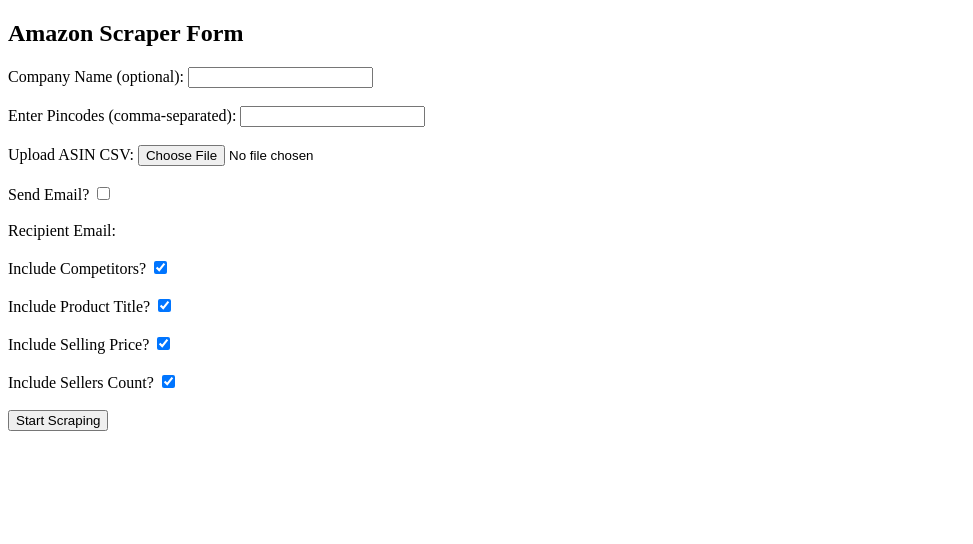
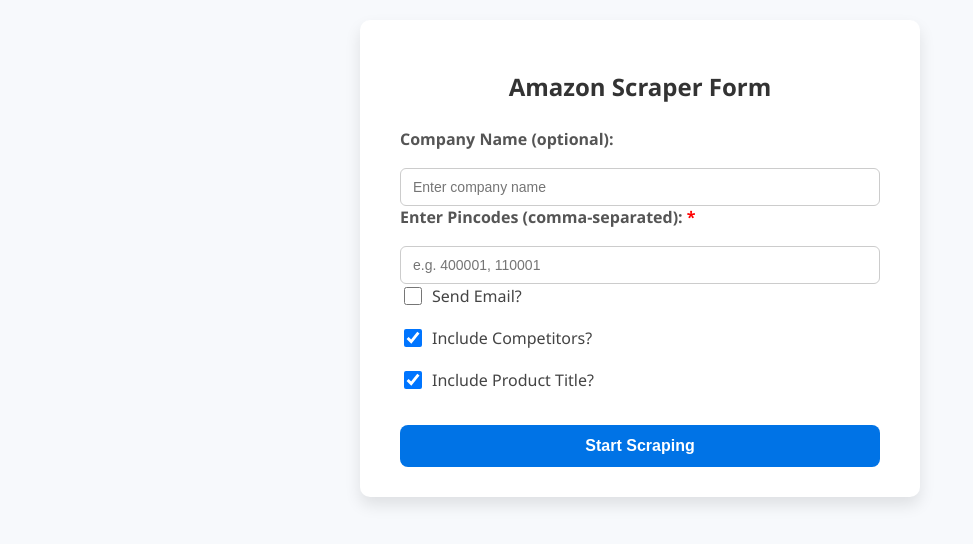
Before and after one commit to Dave8011/amazon-scraper-api, a plain HTML site: page amazon_scraper_project/frontend/index.html in a window 1280 px wide. Shown: the whole page, without its empty margins (0-973 px from the left). Drawn offline with Linux system fonts and the light colour scheme.

Commit message:
Update index.html

```diff
--- a/amazon_scraper_project/frontend/index.html
+++ b/amazon_scraper_project/frontend/index.html
@@ -1,71 +1,186 @@
 <!DOCTYPE html>
-<html>
+<html lang="en">
 <head>
+  <meta charset="UTF-8" />
+  <meta name="viewport" content="width=device-width, initial-scale=1" />
   <title>Amazon Scraper UI</title>
+  <style>
+    body {
+      font-family: 'Segoe UI', Tahoma, Geneva, Verdana, sans-serif;
+      background: #f7f9fc;
+      margin: 0;
+      padding: 20px;
+      display: flex;
+      justify-content: center;
+      align-items: flex-start;
+      min-height: 100vh;
+    }
+
+    .container {
+      background: #fff;
+      padding: 30px 40px;
+      border-radius: 10px;
+      box-shadow: 0 8px 16px rgba(0,0,0,0.1);
+      width: 100%;
+      max-width: 480px;
+    }
+
+    h2 {
+      margin-bottom: 25px;
+      color: #333;
+      text-align: center;
+    }
+
+    form label {
+      display: block;
+      margin-bottom: 12px;
+      font-weight: 600;
+      color: #555;
+    }
+
+    input[type="text"],
+    input[type="email"] {
+      width: 100%;
+      padding: 10px 12px;
+      margin-top: 6px;
+      border: 1px solid #ccc;
+      border-radius: 6px;
+      font-size: 14px;
+      box-sizing: border-box;
+      transition: border-color 0.3s ease;
+    }
+
+    input[type="text"]:focus,
+    input[type="email"]:focus {
+      border-color: #0073e6;
+      outline: none;
+    }
+
+    .checkbox-group {
+      display: flex;
+      align-items: center;
+      margin-bottom: 18px;
+    }
+
+    .checkbox-group input[type="checkbox"] {
+      margin-right: 10px;
+      width: 18px;
+      height: 18px;
+      cursor: pointer;
+    }
+
+    .checkbox-group label {
+      font-weight: 500;
+      color: #444;
+      cursor: pointer;
+      margin-bottom: 0;
+    }
+
+    #emailField {
+      margin-top: 6px;
+      display: none;
+    }
+
+    button {
+      width: 100%;
+      padding: 12px 0;
+      background-color: #0073e6;
+      border: none;
+      border-radius: 8px;
+      color: white;
+      font-size: 16px;
+      font-weight: 600;
+      cursor: pointer;
+      transition: background-color 0.3s ease;
+      margin-top: 15px;
+    }
+
+    button:hover {
+      background-color: #005bb5;
+    }
+
+    /* Responsive */
+    @media (max-width: 520px) {
+      .container {
+        padding: 20px 25px;
+      }
+    }
+  </style>
 </head>
 <body>
+  <div class="container">
     <h2>Amazon Scraper Form</h2>
-  <form id="scrape-form">
-    <label>Company Name (optional): <input type="text" name="company"></label><br><br>
+    <form id="scrape-form" autocomplete="off">
+      <label for="company">Company Name (optional):</label>
+      <input type="text" id="company" name="company" placeholder="Enter company name" />
 
-    <label>Enter Pincodes (comma-separated): <input type="text" name="pincodes"></label><br><br>
+      <label for="pincodes">Enter Pincodes (comma-separated): <span style="color: red;">*</span></label>
+      <input type="text" id="pincodes" name="pincodes" placeholder="e.g. 400001, 110001" required />
 
-    <label>Upload ASIN CSV: <input type="file" id="asinFile" accept=".csv"></label><br><br>
+      <div class="checkbox-group">
+        <input type="checkbox" id="sendMailCheckbox" name="sendMailFlag" />
+        <label for="sendMailCheckbox">Send Email?</label>
+      </div>
 
-    <label>Send Email? <input type="checkbox" name="sendMailFlag" id="sendMailCheckbox"></label><br><br>
-    <label>Recipient Email: <input type="email" name="recipient_email" id="emailField" style="display:none;"></label><br><br>
+      <label for="recipient_email" id="emailLabel" style="display:none;">Recipient Email:</label>
+      <input type="email" id="emailField" name="recipient_email" placeholder="Enter recipient email" />
 
-    <label>Include Competitors? <input type="checkbox" name="getCompetitorFlag" checked></label><br><br>
-    <label>Include Product Title? <input type="checkbox" name="getProductTitleFlag" checked></label><br><br>
+      <div class="checkbox-group">
+        <input type="checkbox" id="getCompetitorFlag" name="getCompetitorFlag" checked />
+        <label for="getCompetitorFlag">Include Competitors?</label>
+      </div>
 
-    <!-- Additional toggles -->
-    <label>Include Selling Price? <input type="checkbox" name="includePrice" checked></label><br><br>
-    <label>Include Sellers Count? <input type="checkbox" name="includeSellerCount" checked></label><br><br>
+      <div class="checkbox-group">
+        <input type="checkbox" id="getProductTitleFlag" name="getProductTitleFlag" checked />
+        <label for="getProductTitleFlag">Include Product Title?</label>
+      </div>
 
       <button type="submit">Start Scraping</button>
     </form>
+  </div>
 
   <script>
     const form = document.getElementById('scrape-form');
     const checkbox = document.getElementById('sendMailCheckbox');
     const emailField = document.getElementById('emailField');
-    const asinFileInput = document.getElementById('asinFile');
+    const emailLabel = document.getElementById('emailLabel');
 
     checkbox.addEventListener('change', () => {
-      emailField.style.display = checkbox.checked ? 'inline' : 'none';
+      if (checkbox.checked) {
+        emailField.style.display = 'block';
+        emailLabel.style.display = 'block';
+        emailField.required = true;
+      } else {
+        emailField.style.display = 'none';
+        emailLabel.style.display = 'none';
+        emailField.required = false;
+        emailField.value = '';
+      }
     });
-
-    // Helper to parse CSV (simple version)
-    function parseCSV(text) {
-      // Assumes ASIN is in first column, one per row
-      return text.trim().split('\n').map(line => line.split(',')[0].trim());
-    }
 
     form.addEventListener('submit', async (e) => {
       e.preventDefault();
 
-      let asinList = [];
+      const data = {
+        company: form.company.value.trim() || "unknown",
+        pincodes: form.pincodes.value.split(',').map(p => p.trim()).filter(p => p),
+        sendMailFlag: checkbox.checked,
+        recipient_email: emailField.value.trim() || null,
+        getCompetitorFlag: form.getCompetitorFlag.checked,
+        getProductTitleFlag: form.getProductTitleFlag.checked
+      };
 
-      if (asinFileInput.files.length > 0) {
-        const file = asinFileInput.files[0];
-        const text = await file.text();
-        asinList = parseCSV(text);
+      if (data.pincodes.length === 0) {
+        alert("Please enter at least one valid pincode.");
+        return;
       }
 
-      const pincodesList = form.pincodes.value ? form.pincodes.value.split(',').map(p => p.trim()) : [];
+      if (data.sendMailFlag && !data.recipient_email) {
+        alert("Please enter recipient email when Send Email is checked.");
+        return;
+      }
 
-      const data = {
-        company: form.company.value || "unknown",
-        pincodes: pincodesList,
-        asins: asinList, // send this to backend
-        sendMailFlag: checkbox.checked,
-        recipient_email: form.recipient_email.value || null,
-        getCompetitorFlag: form.getCompetitorFlag.checked,
-        getProductTitleFlag: form.getProductTitleFlag.checked,
-        includePrice: form.includePrice.checked,
-        includeSellerCount: form.includeSellerCount.checked
-      };
-
+      try {
         const response = await fetch('/scrape/', {
           method: 'POST',
           headers: { 'Content-Type': 'application/json' },
@@ -74,6 +189,9 @@
 
         const result = await response.json();
         alert(result.message || "Scraping started!");
+      } catch (error) {
+        alert("Failed to start scraping: " + error.message);
+      }
     });
   </script>
 </body>
```
Lines whose indentation alone changed are shown as unchanged.
